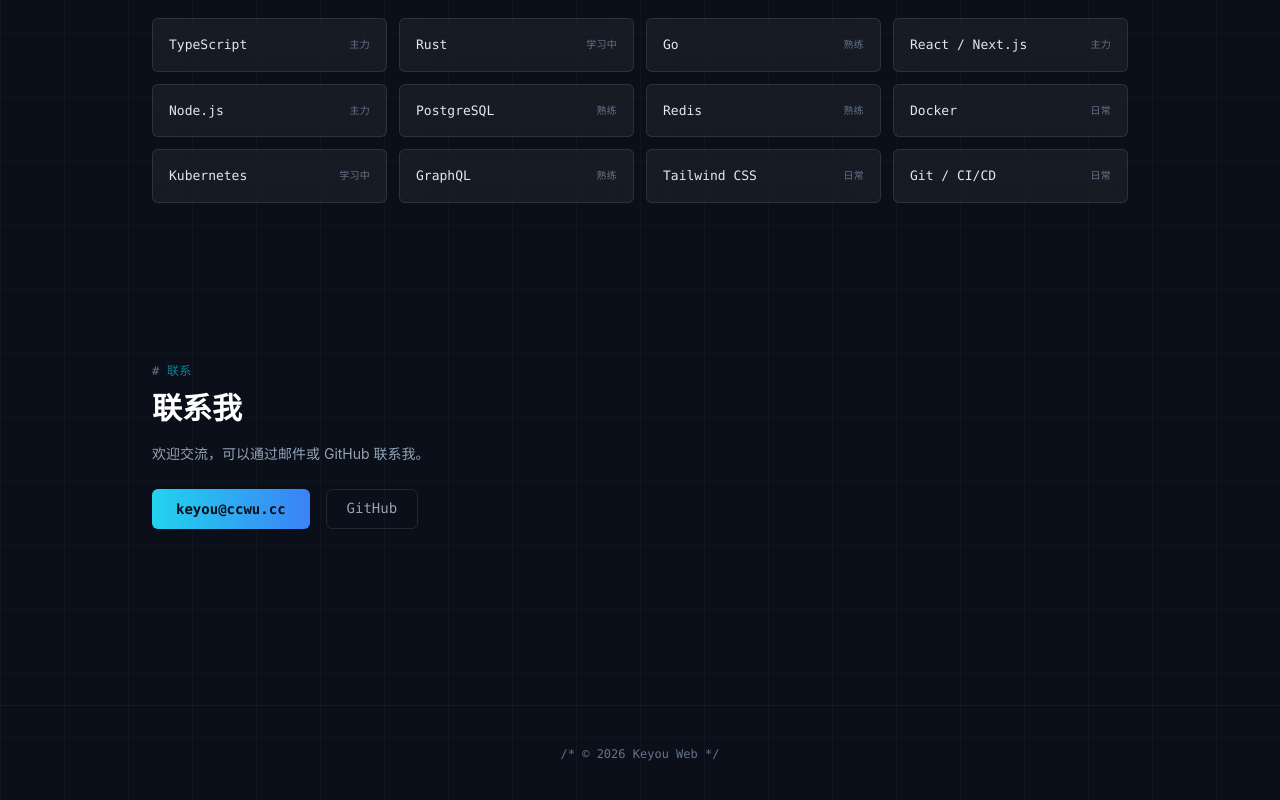
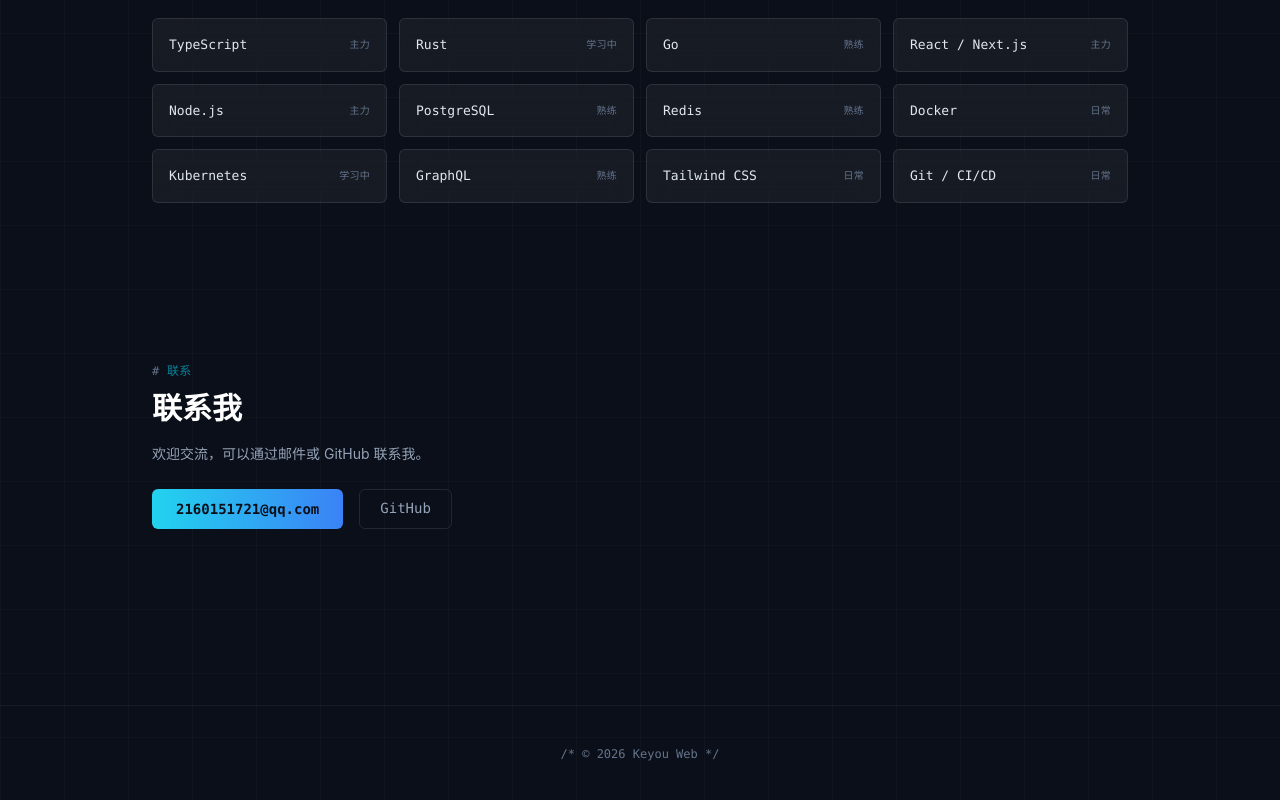
Before and after one commit to Keyou430/Keyou-web, a Next.js app: page / in a window 1280 px wide. Shown: the part 1695-2495 px from the top of the page. Built offline with nearby package versions, Linux system fonts and the light colour scheme.

Commit message:
fix: update contact email to 2160151721@qq.com

```diff
--- a/src/app/page.tsx
+++ b/src/app/page.tsx
@@ -84,8 +84,8 @@ export default function Home() {
           欢迎交流，可以通过邮件或 GitHub 联系我。
         </p>
         <div className="mt-6 flex flex-wrap gap-4">
-          <a href="mailto:keyou@ccwu.cc" className="btn-glow text-sm">
-            keyou@ccwu.cc
+          <a href="mailto:2160151721@qq.com" className="btn-glow text-sm">
+            2160151721@qq.com
           </a>
           <a
             href="https://github.com/Keyou430"
```
